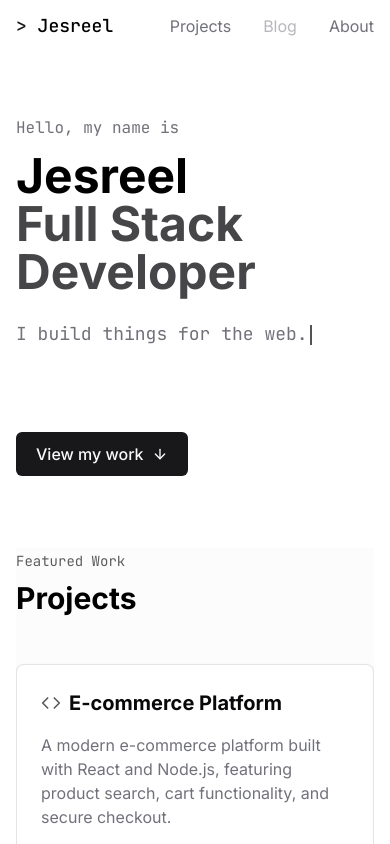
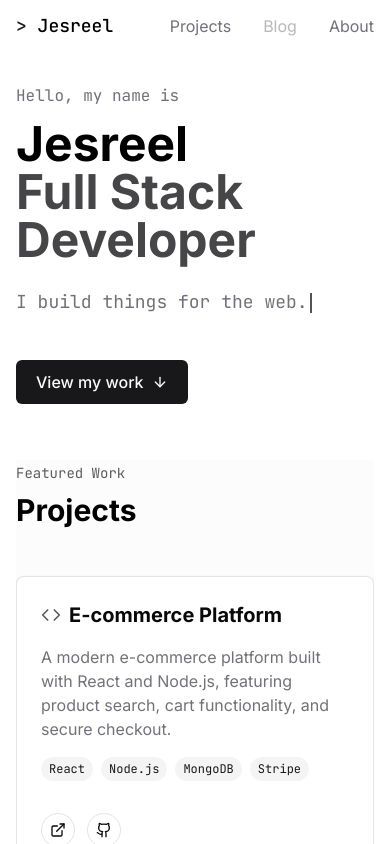
Before and after one commit to jesreel01/my-porfolio, a Next.js app: page / in a window 390 px wide. Shown: the top 844 px of the page. Built offline with nearby package versions, Linux system fonts and the light colour scheme.

Commit message:
style: adjust padding in layout and Hero component
Modified padding values for improved layout consistency.
- Updated padding in the main section of the RootLayout component
- Adjusted bottom padding in the Hero component for better spacing

```diff
--- a/app/layout.tsx
+++ b/app/layout.tsx
@@ -33,7 +33,7 @@ export default function RootLayout({
       <body className={`${inter.variable}  ${jetbrainsMono.variable} antialiased`}>
         <Cursor />
         <Navigation />
-        <main className="mx-auto max-w-3xl px-4 pb-8 pt-16 sm:px-6 lg:px-8">{children}</main>
+        <main className="mx-auto max-w-3xl px-4 pt-8 pb-6 sm:px-6 lg:px-8 lg:pb-8 lg:pt-16">{children}</main>
 
         <footer className="py-4 border-t border-border">
           <div className="container-custom">
--- a/app/projects/page.tsx
+++ b/app/projects/page.tsx
@@ -98,7 +98,6 @@ const Projects = () => {
             transition={{ duration: 0.5, delay: index * 0.1 }}
           >
             <ProjectCard
-              key={project.id}
               title={project.title}
               description={project.description}
               tags={project.tags}
--- a/components/Hero.tsx
+++ b/components/Hero.tsx
@@ -25,7 +25,7 @@ const Hero: React.FC = () => {
   }, []);
 
   return (
-    <section id="home" className="flex flex-col justify-center relative pb-18">
+    <section id="home" className="flex flex-col justify-center relative pb-14 lg:pb-18">
       <div className="max-w-2xl">
         <motion.div
           ref={ref}
@@ -40,7 +40,7 @@ const Hero: React.FC = () => {
             <span className="block text-primary/80">Full Stack Developer</span>
           </h1>
 
-          <div className="h-20 overflow-hidden font-mono text-lg text-muted-foreground mt-2 mb-8">
+          <div className="h-10 overflow-hidden font-mono text-lg text-muted-foreground mt-2 mb-8 sm:h-20">
             <p className="whitespace-nowrap">
               {typedText}
               <span className="cursor-line"></span>
```
